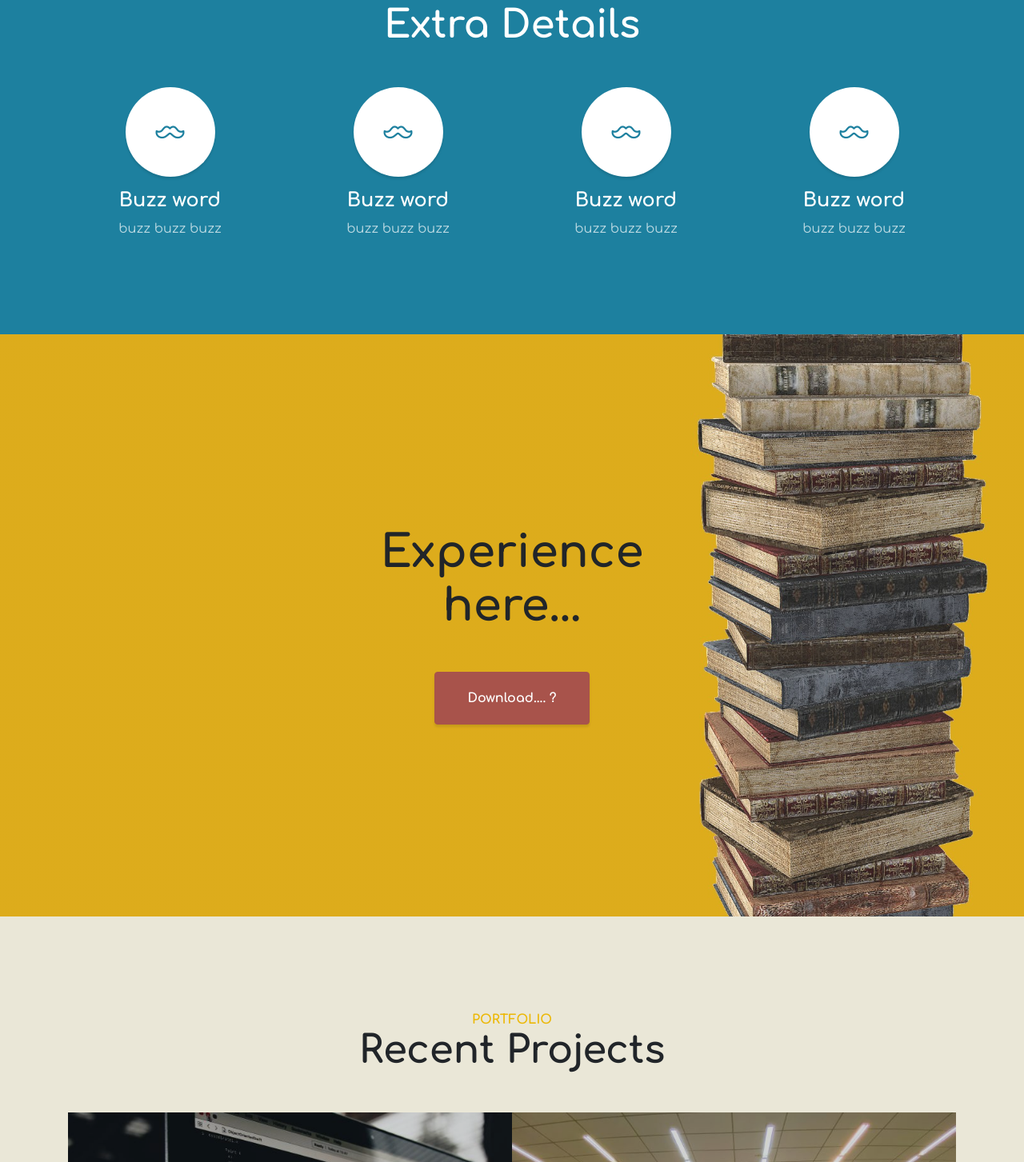
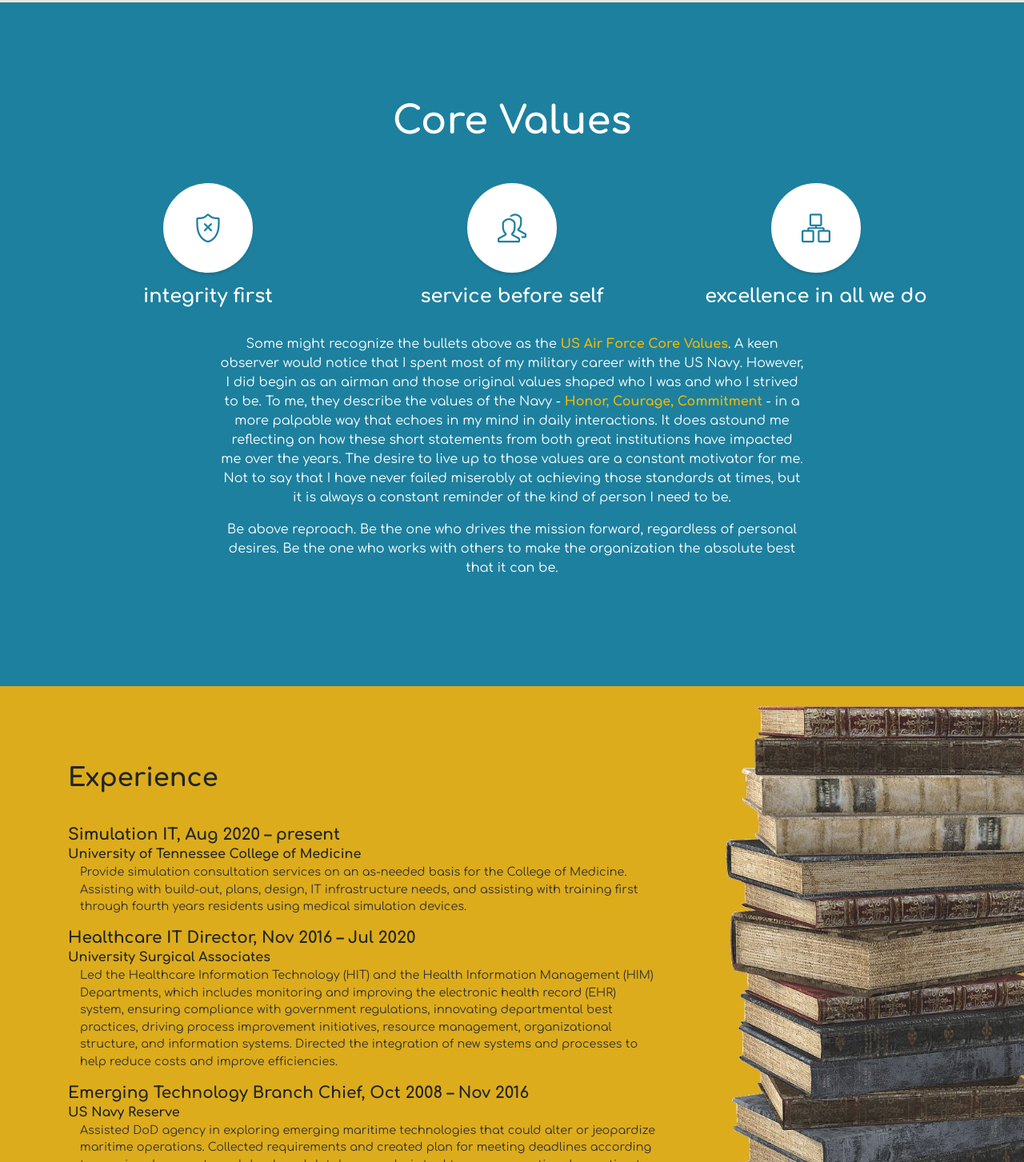
Before and after one commit to rodwestmoreland/rodwestmoreland.github.io, a plain HTML site: page index.html in a window 1280 px wide. Shown: the part 1347-2800 px from the top of the page at 80% size. Drawn offline with nearby package versions, Linux system fonts and the light colour scheme; a script that the page names is missing.

Commit message:
added content

```diff
--- a/css/portfolio.css
+++ b/css/portfolio.css
@@ -1,5 +1,7 @@
 :root {
-    creamColor: #EAE7D7;
+    --creamColor: #EAE7D7;
+    --coffeeBrown: #542903;
+    --bgOrange: #ecb807;
     googleComfort: "Comfortaa";
     googleSourceSans: "Source Sans Pro";
 }
@@ -18,10 +20,16 @@ body {
     padding: 1.25rem 2.5rem
 }
 
+.values a {
+    color: var(--bgOrange);
+    font-weight: bold;
+    text
+}
+
 .content-section {
     padding-top: 7.5rem;
     padding-bottom: 7.5rem;
-    background-color: #EAE7D7;
+    background-color: var(--creamColor);
 }
 
 .content-section-heading h2 {
@@ -94,12 +102,17 @@ h6 {
     height: auto;
     padding-top: 8rem;
     padding-bottom: 8rem;
-    background: url(../img/coffee_1920.png), linear-gradient(90deg, rgba(231, 142, 0, 0.90) 5%, rgba(234, 231, 215, 1) 85%);
-    /*  background: linear-gradient(90deg, rgba(255, 255, 255, .1 ) 0, rgba(229, 120, 22) 100%), url(../img/coffee_1920.png); */
+    background: url(../img/coffee_1920.png), linear-gradient(90deg, rgba(29, 128, 150, 1) 5%, rgba(234, 231, 215, 1) 85%);
+    /*  background: linear-gradient(90deg, rgba(255, 255, 255, .1 ) 0, rgba(229, 120, 22) 100%), url(../img/coffee_1920.png);
+    linear-gradient(90deg, rgba(231, 142, 0, 0.90) 5%, rgba(234, 231, 215, 1) 85%);
+    linear-gradient(90deg, rgba(23, 128, 230, 0.90) 5%, rgba(234, 231, 215, 1) 85%);
+    29,128,159,1)
+
+    */
     background-position: center center;
     background-repeat: no-repeat;
     background-size: cover;
-    color: #542903;
+    color: var(--creamColor);
 }
 
 .masthead h1 {
@@ -214,8 +227,13 @@ h6 {
     box-shadow: 0 3px 3px 0 rgba(0, 0, 0, .1)
 }
 
+.experience {
+    color: #333333;
+    font-size: .9rem;
+}
+
 .callout {
-    padding: 15rem 0;
+    padding: 6rem 0;
     background: linear-gradient(90deg, rgba(255, 255, 255, .1) 0, rgba(255, 255, 255, .1) 100%), url(../img/books_1920.jpg);
     background-position: center center;
     background-repeat: no-repeat;
@@ -223,10 +241,11 @@ h6 {
 }
 
 .callout h2 {
-    font-size: 3.5rem;
+    font-size: 2rem;
     font-weight: 700;
     display: block;
-    max-width: 30rem
+    max-width: 30rem;
+    padding-bottom: 2rem;
 }
 
 .portfolio-item {
@@ -343,9 +362,9 @@ a:hover {
 }
 
 .btn-outline {
-    color: #542903;
+    color: var(--creamColor);
     border: 1px solid;
-    border-color: #542903;
+    border-color: var(--creamColor);
 }
 
 .btn-outline:hover,
@@ -355,6 +374,7 @@ a:hover {
     color: white;
     border-color: #fdcc52;
     background-color: #E67D17;
+    5283fd #1780e6
 }
 
 .btn-primary:active,
@@ -365,8 +385,8 @@ a:hover {
 }
 
 .btn-secondary {
-    background-color: #ecb807!important;
-    border-color: #ecb807!important;
+    background-color: var(--bgOrange)!important;
+    border-color: var(--bgOrange)!important;
     color: #fff!important
 }
 
@@ -395,5 +415,5 @@ a:hover {
 }
 
 .text-secondary {
-    color: #ecb807!important
+    color: var(--bgOrange)!important
 }
--- a/index.html
+++ b/index.html
@@ -50,11 +50,11 @@
     <!-- Header -->
     <header class="masthead d-flex">
         <div class="container my-auto">
-            <h1 class="mb-1">Hi. I'm Rod.</h1>
-            <h3 class="mb-5">
+            <h3 class="mb-1">Hi. I'm Rod.</h3>
+            <h6 class="mb-5">
                 <em>.NET Developer</em>
-            </h3>
-            <a class="btn btn-outline btn-xl rounded-pill js-scroll-trigger" href="#about">Let's Talk</a>
+            </h6>
+            <a class="btn btn-outline btn-lg rounded-pill js-scroll-trigger" href="#about">Let's Talk</a>
         </div>
         <div class="overlay"></div>
     </header>
@@ -64,67 +64,135 @@
         <div class="container text-center">
             <div class="row">
                 <div class="col-lg-10 mx-auto">
-                    <h2>Education - Skills?</h2>
-                    <p class="lead mb-5"> Consider education/skills subtitle</p>
-                    <a class="btn btn-dark btn-xl js-scroll-trigger" href="#services"> - RESUME -</a>
+                    <h2>Education and Skillsets</h2>
+                    <p class="lead mb-5"> Quick overview of education and skills</p>
+
+                    <div class="row">
+                        <div class="col col-lg-6">
+                            <p><b>Master of Business Administration (2015)</b></p>
+                            <p>Byran College, Dayton, TN</p>
+                        </div>
+                        <div class="col col-lg-6">
+                            <p><b>Software Development (2021)</b></p>
+                            <p>Eleven-Fifty Academy, Indianapolis, IN</p>
+
+                        </div>
+                    </div>
+
+                    <div class="row">
+                        <div class="col col-lg-12">
+                            <p><em>C#, ASP.NET, NET Core, MVC, Blazor, Angular, PHP</em></p>
+                        </div>
+
+                    </div>
+                    <a class="btn btn-dark btn-xl js-scroll-trigger" href="#services"> Resume in PDF </a>
                 </div>
             </div>
-        </div>
     </section>
 
     <!-- Services -->
-    <section class="content-section bg-primary text-white text-center" id="services">
+    <section class="content-section bg-primary text-white text-center" id="values">
         <div class="container">
             <div class="content-section-heading">
                 <h3 class="text-secondary mb-0"> </h3>
-                <h2 class="mb-5"> Extra Details </h2>
+                <h2 class="mb-5"> Core Values </h2>
             </div>
+
             <div class="row">
-                <div class="col-lg-3 col-md-6 mb-5 mb-lg-0">
+
+                <div class="col-lg-4 col-md-6 mb-5 mb-lg-0">
                     <span class="service-icon rounded-circle mx-auto mb-3">
-            <i class="icon-mustache"></i>
-          </span>
+                        <i class="icon-shield"></i>
+                    </span>
                     <h4>
-                        <strong>Buzz word</strong>
+                        <strong> integrity first </strong>
                     </h4>
-                    <p class="text-faded mb-0">buzz buzz buzz</p>
+                    <p class="text-faded mb-0"></p>
                 </div>
-                <div class="col-lg-3 col-md-6 mb-5 mb-lg-0">
+
+
+                <div class="col-lg-4 col-md-6 mb-5 mb-lg-0">
                     <span class="service-icon rounded-circle mx-auto mb-3">
-            <i class="icon-mustache"></i>
-          </span>
+                        <i class="icon-people"></i>
+                    </span>
                     <h4>
-                        <strong>Buzz word</strong>
+                        <strong> service before self </strong>
                     </h4>
-                    <p class="text-faded mb-0">buzz buzz buzz</p>
+                    <p class="text-faded mb-0"></p>
                 </div>
-                <div class="col-lg-3 col-md-6 mb-5 mb-md-0">
+
+
+                <div class="col-lg-4 col-md-6 mb-5 mb-md-0">
                     <span class="service-icon rounded-circle mx-auto mb-3">
-            <i class="icon-mustache"></i>
-          </span>
+                        <i class="icon-organization"></i>
+                    </span>
                     <h4>
-                        <strong>Buzz word</strong>
+                        <strong> excellence in all we do</strong>
                     </h4>
-                    <p class="text-faded mb-0">buzz buzz buzz</p>
+                    <p class="text-faded mb-0"></p>
                 </div>
-                <div class="col-lg-3 col-md-6">
-                    <span class="service-icon rounded-circle mx-auto mb-3">
-            <i class="icon-mustache"></i>
-          </span>
-                    <h4>
-                        <strong>Buzz word</strong>
-                    </h4>
-                    <p class="text-faded mb-0">buzz buzz buzz</p>
+
+            </div>
+            <div class="row mt-4">
+                <div class="col col-2"> </div>
+                <div class="col col-8 values">
+                    <p>
+                        Some might recognize the bullets above as the <a href="https://www.doctrine.af.mil/Portals/61/documents/Volume_2/V2-D05-Core-Values.pdf" target="_blank">US Air Force Core Values</a>. A keen observer would notice that I spent most
+                        of my military career with the US Navy. However, I did begin as an airman and those original values shaped who I was and who I strived to be. To me, they describe the values of the Navy - <a href="https://www.navy.mil/About/Our-Core-Values/"
+                            target="_blank">Honor, Courage, Commitment</a> - in a more palpable way that echoes in my mind in daily interactions. It does astound me reflecting on how these short statements from both great institutions have impacted me over
+                        the years. The desire to live up to those values are a constant motivator for me. Not to say that I have never failed miserably at achieving those standards at times, but it is always a constant reminder of the kind of person I
+                        need to be.
+                    </p>
+                    <p> Be above reproach. Be the one who drives the mission forward, regardless of personal desires. Be the one who works with others to make the organization the absolute best that it can be.
+                    </p>
                 </div>
+                <div class="col col-2"> </div>
+
             </div>
+
         </div>
     </section>
 
     <!-- Callout -->
     <section class="callout">
-        <div class="container text-center">
-            <h2 class="mx-auto mb-5">Experience here...</h2>
-            <a class="btn btn-primary btn-xl" href="#">Download.... ?</a>
+        <div class="container">
+            <div class="row">
+                <div class="col col-lg-9">
+                    <h2>Experience</h2>
+                    <h5 class="mb-0">Simulation IT, Aug 2020 – present</h5>
+                    <strong>University of Tennessee College of Medicine</strong>
+
+                    <div class="col-lg-11 col-lg-offset-1 mb-3 experience">Provide simulation consultation services on an as-needed basis for the College of Medicine. Assisting with build-out, plans, design, IT infrastructure needs, and assisting with training first through fourth years residents using medical
+                        simulation devices.
+                    </div>
+
+                    <h5 class="mb-0"> Healthcare IT Director, Nov 2016 – Jul 2020</h5>
+                    <strong>University Surgical Associates</strong>
+
+                    <div class="col-lg-11 col-lg-offset-1 mb-3 experience">Led the Healthcare Information Technology (HIT) and the Health Information Management (HIM) Departments, which includes monitoring and improving the electronic health record (EHR) system, ensuring compliance with government regulations,
+                        innovating departmental best practices, driving process improvement initiatives, resource management, organizational structure, and information systems. Directed the integration of new systems and processes to help reduce costs
+                        and improve efficiencies.
+                    </div>
+
+                    <h5 class="mb-0">Emerging Technology Branch Chief, Oct 2008 – Nov 2016</h5>
+                    <strong>US Navy Reserve</strong>
+
+                    <div class="col-lg-11 col-lg-offset-1 mb-3 experience">Assisted DoD agency in exploring emerging maritime technologies that could alter or jeopardize maritime operations. Collected requirements and created plan for meeting deadlines according to scoping documents and developed database
+                        analysis tool to compare national reporting to previous information. Conducted foreign software functionality analysis and exploitation using QNX, Linux (Ubuntu, Red Hat), C++, MATLAB and Simulink, and testing capabilities by running
+                        multiple envelop simulations.
+                    </div>
+
+                    <h5 class="mb-0">LMS Administrator, Sep 2013 – Nov 2016</h6>
+                        <strong>Erlanger Health System</strong>
+
+                        <div class="col-lg-11 col-lg-offset-1 mb-3 experience">Manage all functions relating to the Learning Management System (LMS) which included defining user roles, creating learning courses, building custom certification, managing the team, and providing daily support while keeping the
+                            ongoing operations of the LMS stable. Continually collaborate with cross-functional teams to ensure best practices. Contributed to patient satisfaction initiative by creating a patient survey app for iPads, using HTML, CSS3,
+                            Bootstrap, PHP, MySQL.
+                        </div>
+                </div>
+            </div>
+
+
         </div>
     </section>
 
@@ -132,7 +200,7 @@
     <section class="content-section" id="portfolio">
         <div class="container">
             <div class="content-section-heading text-center">
-                <h3 class="text-secondary mb-0">Portfolio</h3>
+
                 <h2 class="mb-5">Recent Projects</h2>
             </div>
             <div class="row no-gutters">
```
